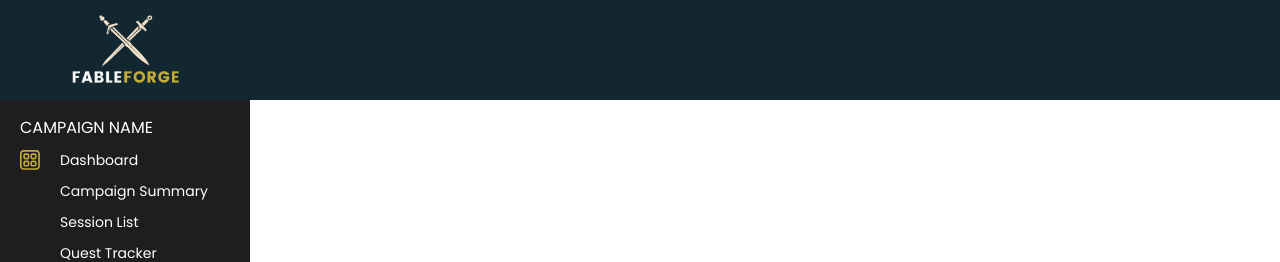
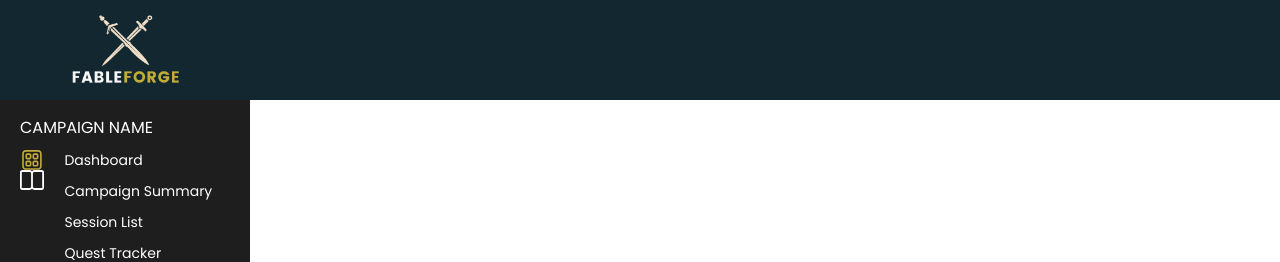
Before and after one commit to alliebourden/fableforge, a React (Vite) app: page / in a window 1280 px wide. Shown: the top 262 px of the page. Built offline with nearby package versions, Linux system fonts and the light colour scheme.

Commit message:
style - imported and added CampaignIcon

```diff
--- a/src/pages/Layout.jsx
+++ b/src/pages/Layout.jsx
@@ -1,6 +1,10 @@
 import Logo from "./images/logo-small.png";
 import { Outlet } from "react-router-dom";
 import DashboardIcon from "./icons/Dashboard Icon.svg";
+import CampaignIcon from "./icons/Campaign Icon.svg";
+// import DashboardIcon from "./icons/Dashboard Icon.svg";
+// import DashboardIcon from "./icons/Dashboard Icon.svg";
+// import DashboardIcon from "./icons/Dashboard Icon.svg";
 
 export default function Layout() {
   return (
@@ -13,6 +17,7 @@ export default function Layout() {
         <div className="sidebar-content">
           <div className="icons">
             <img src={DashboardIcon} height={20} />
+            <img src={CampaignIcon} height={20} />
           </div>
           <div className="sidebar-links">
             <a>Dashboard</a>
```
